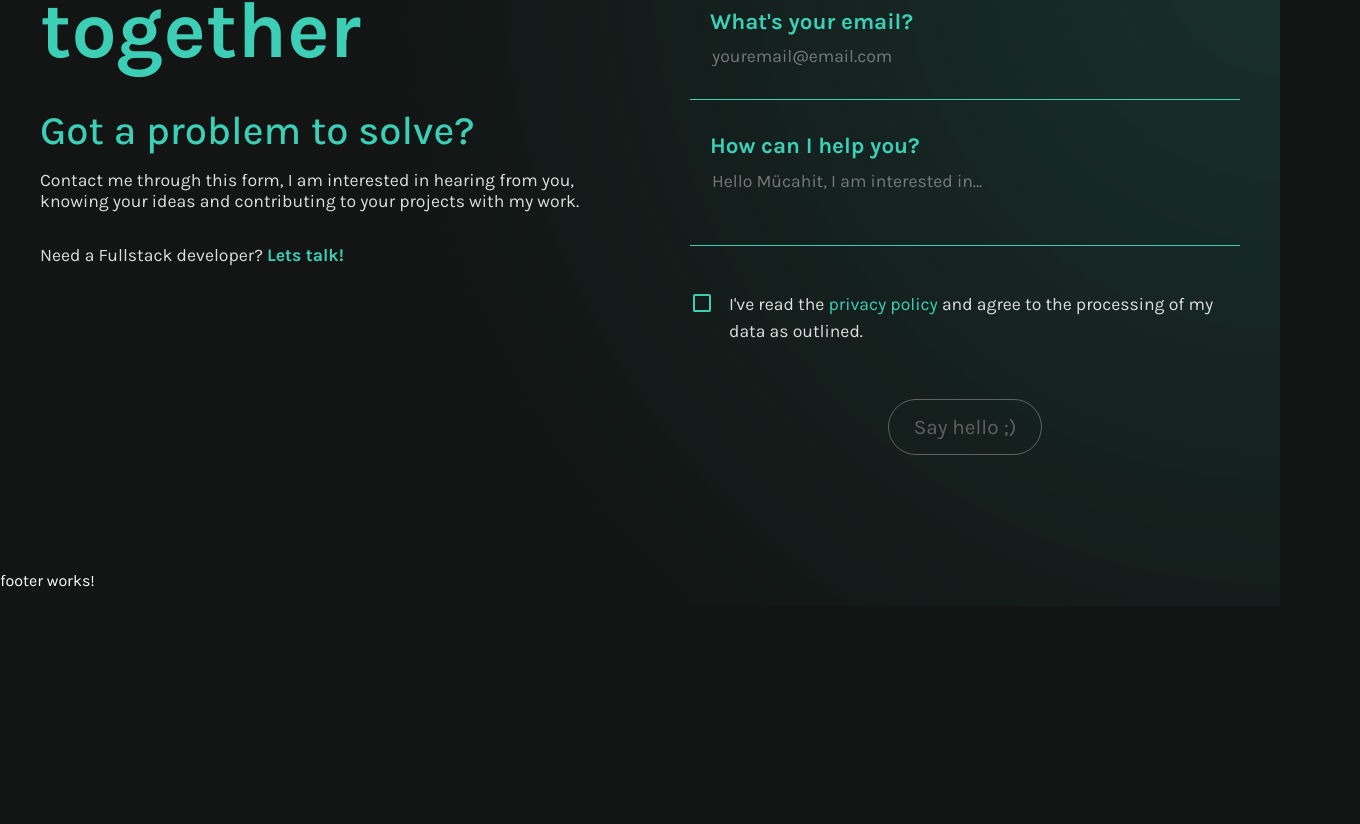
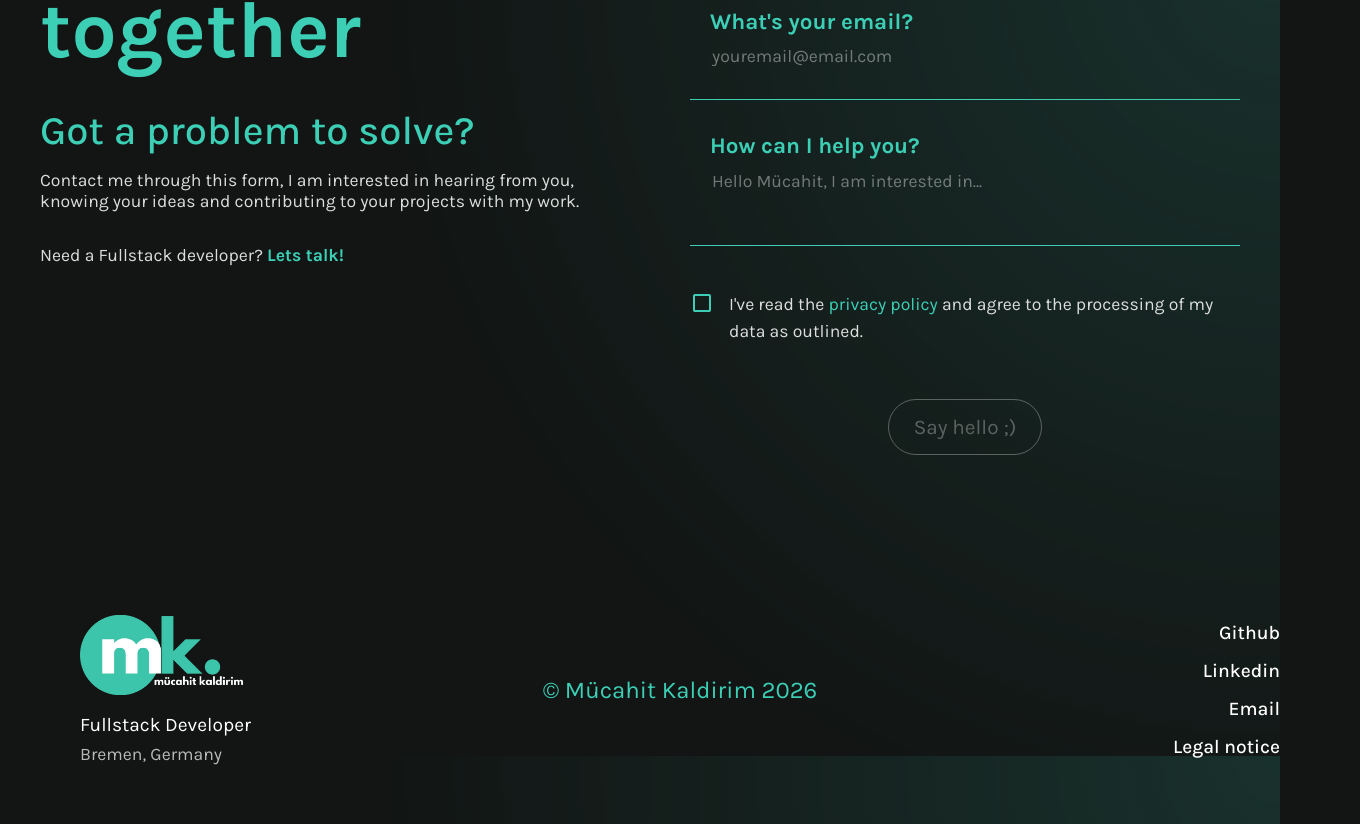
Before and after one commit to Mucahit309/portfolio, an Angular app: page / in a window 1280 px wide. Shown: the part 4044-4868 px from the top of the page, 1360 px wide, since content can reach past the window. Before the commit the page ends 4650 px from the top, so only its background shows below. Built offline with nearby package versions, Linux system fonts and the light colour scheme.

Commit message:
feat: footer style: footer

```diff
--- a/src/app/core/footer/footer.html
+++ b/src/app/core/footer/footer.html
@@ -1 +1,25 @@
-<p>footer works!</p>
+<footer class="footer-section">
+  <div class="footer-container">
+
+    <div class="footer-left">
+      <a href="#" class="logo-link">
+        <img src="assets/logo/logo.png" class="default-logo" alt="Logo">
+        <img src="assets/logo/logo-hover.png" class="hover-logo" alt="Logo Hover">
+      </a>
+      <span class="role">Fullstack Developer</span>
+      <span class="location">Bremen, Germany</span>
+    </div>
+
+    <div class="footer-middle">
+      <span class="name">© Mücahit Kaldirim 2026</span>
+    </div>
+
+    <div class="footer-right">
+      <a href="#" class="footer-link">Github</a>
+      <a href="#" class="footer-link">Linkedin</a>
+      <a href="#" class="footer-link">Email</a>
+      <a href="#" class="footer-link">Legal notice</a>
+    </div>
+
+  </div>
+</footer>
--- a/src/app/core/footer/footer.scss
+++ b/src/app/core/footer/footer.scss
@@ -0,0 +1,135 @@
+.footer-section {
+  width: 100%;
+  display: flex;
+  justify-content: center;
+  background-color: transparent;
+  padding: 0 40px;
+}
+
+.footer-container {
+  max-width: 1200px;
+  width: 100%;
+  display: grid;
+  grid-template-columns: 1fr auto 1fr;
+  align-items: center;
+  padding: 60px 0;
+}
+
+.footer-left {
+  display: flex;
+  flex-direction: column;
+  align-items: flex-start;
+  gap: 8px;
+
+  .role {
+    color: #ffffff;
+    font-family: var(--font-primary);
+    font-size: 1.2rem;
+    font-weight: 400;
+    margin-top: 10px;
+  }
+
+  .location {
+    color: rgba(255, 255, 255, 0.7);
+    font-family: var(--font-primary);
+    font-size: 1.1rem;
+    font-weight: 300;
+  }
+}
+
+.logo-link {
+  position: relative;
+  display: flex;
+  align-items: center;
+  width: 180px;
+  height: 80px;
+
+  img {
+    position: absolute;
+    width: 100%;
+    height: 100%;
+    object-fit: contain;
+    object-position: left;
+    transition: opacity 0.3s ease;
+  }
+
+  .default-logo { opacity: 1; }
+  .hover-logo { opacity: 0; }
+
+  &:hover {
+    .default-logo { opacity: 0; }
+    .hover-logo { opacity: 1; }
+  }
+}
+
+.footer-middle {
+  display: flex;
+  justify-content: center;
+
+  .name {
+    color: var(--accent-green);
+    font-family: var(--font-primary);
+    font-size: 1.5rem;
+    font-weight: 300;
+  }
+}
+
+.footer-right {
+  display: flex;
+  flex-direction: column;
+  align-items: flex-end;
+  gap: 15px;
+}
+
+.footer-link {
+  color: #ffffff;
+  font-family: var(--font-primary);
+  font-size: 1.2rem;
+  font-weight: 500;
+  text-decoration: none;
+  position: relative;
+  transition: color 0.3s ease;
+
+  &::before {
+    content: '';
+    position: absolute;
+    left: -18px;
+    top: 50%;
+    transform: translateY(-50%) scale(0);
+    width: 6px;
+    height: 6px;
+    background-color: var(--accent-green);
+    border-radius: 50%;
+    opacity: 0;
+    transition: transform 0.3s ease, opacity 0.3s ease;
+  }
+
+  &:hover {
+    color: var(--accent-green);
+
+    &::before {
+      opacity: 1;
+      transform: translateY(-50%) scale(1);
+    }
+  }
+}
+
+@media (max-width: 768px) {
+  .footer-container {
+    grid-template-columns: 1fr;
+    gap: 40px;
+    text-align: center;
+  }
+
+  .footer-left {
+    align-items: center;
+  }
+
+  .logo-link img {
+    object-position: center;
+  }
+
+  .footer-right {
+    align-items: center;
+  }
+}
--- a/src/app/core/footer/footer.ts
+++ b/src/app/core/footer/footer.ts
@@ -1,9 +1,13 @@
 import { Component } from '@angular/core';
+import { CommonModule } from '@angular/common';
 
 @Component({
   selector: 'app-footer',
-  imports: [],
+  standalone: true,
+  imports: [CommonModule],
   templateUrl: './footer.html',
-  styleUrl: './footer.scss',
+  styleUrls: ['./footer.scss']
 })
-export class Footer {}
+export class Footer {
+  currentYear = new Date().getFullYear();
+}
```
